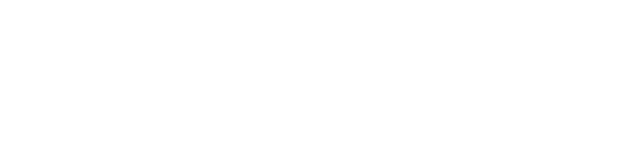
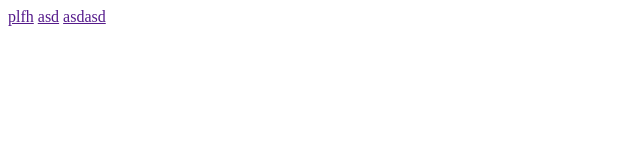
Before and after one commit to Ilkhom-code/sterben, a plain HTML site: page index.html in a window 1280 px wide. Shown: the whole page, without its empty margins (0-640 px from the left). Drawn offline with Linux system fonts and the light colour scheme.

Commit message:
add base structure

```diff
--- a/index.html
+++ b/index.html
@@ -6,6 +6,10 @@
   <title>Document</title>
 </head>
 <body>
-
+  <div class="box">
+    <a href="">plfh</a>
+    <a href="">asd</a>
+    <a href="">asdasd</a>
+  </div>
 </body>
 </html>
```
